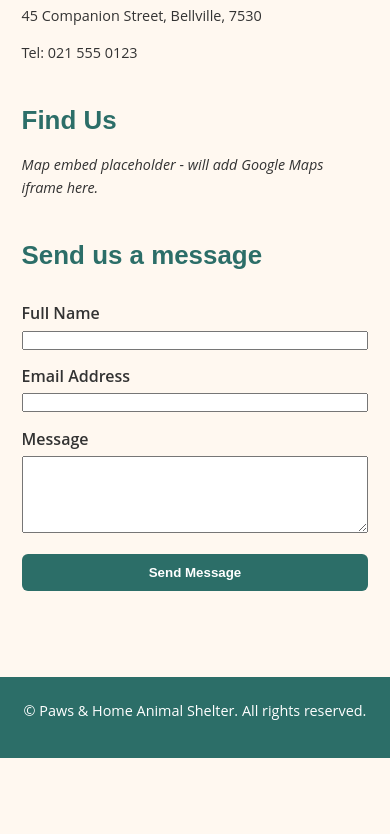
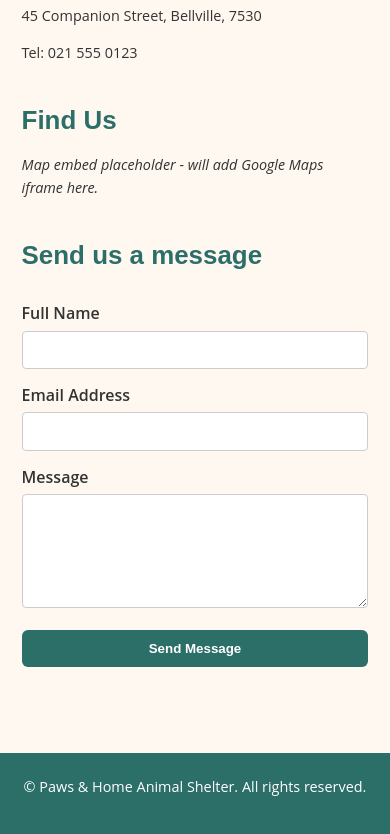
Before and after one commit to ST10453607/WEDEpart2, a plain HTML site: page contact.html in a window 390 px wide. Shown: the part 599-1433 px from the top of the page. Before the commit the page ends 1357 px from the top, so only its background shows below. Drawn offline with Linux system fonts and the light colour scheme.

Commit message:
Fix part 2 issues: duplicate mission section, card shadow opacity, border-color typo, restore form input styling

```diff
--- a/css/style.css
+++ b/css/style.css
@@ -145,7 +145,7 @@
     border-radius: 8px;
     padding: 1.5rem;
     margin-bottom: 1rem;
-    box-shadow: 0 2px 6px rgba(0,0,0,0.8);
+    box-shadow: 0 2px 6px rgba(0,0,0,0.08);
 }
 
 .animal-card {
@@ -245,4 +245,11 @@
     form {
         max-width: 100%;
     }
+    input, select, textarea {
+        padding: 0.6rem;
+        border: 1px solid #ccc;
+        border-radius: 4px;
+        font-family: inherit;
+        font-size: 1rem;
+    }
 }
```
Also changed, not shown: about.html (+2 -2 lines).
